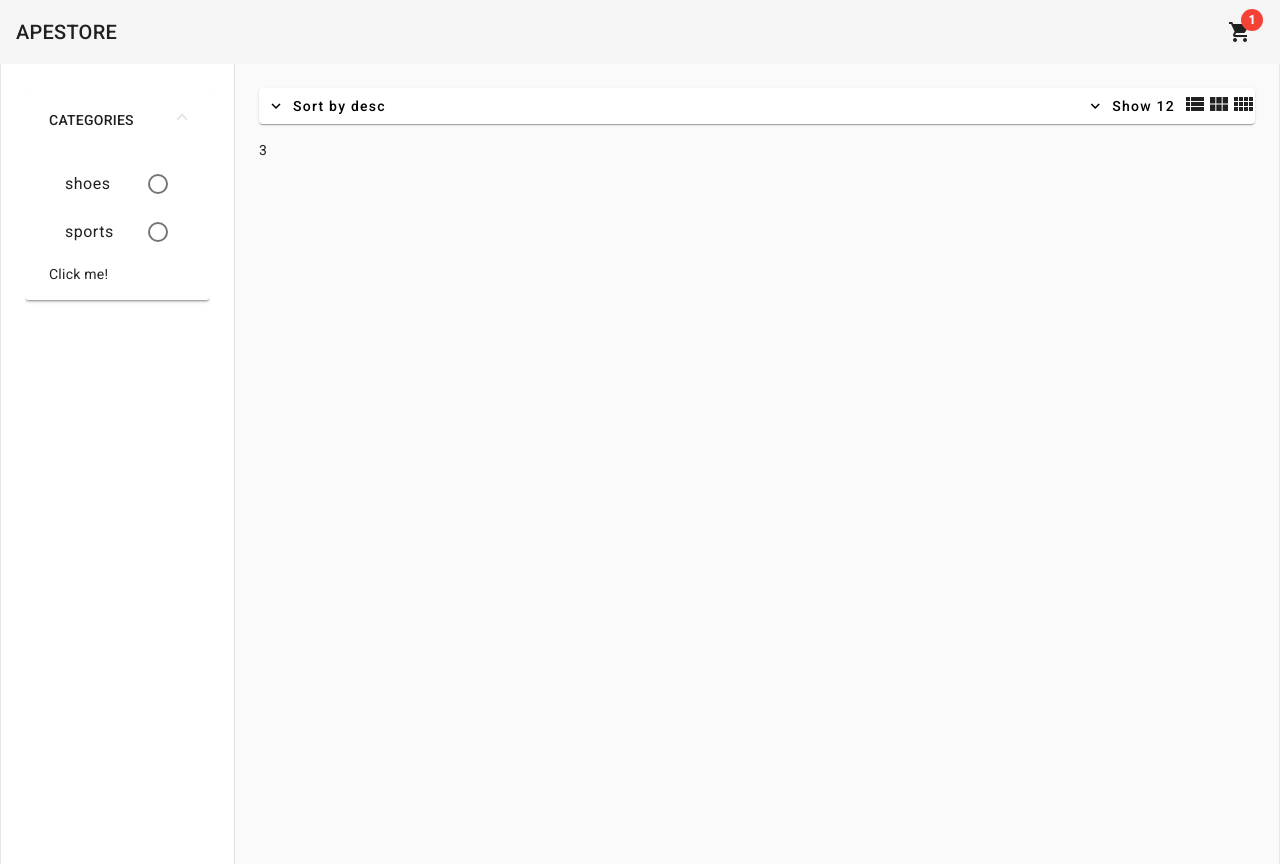
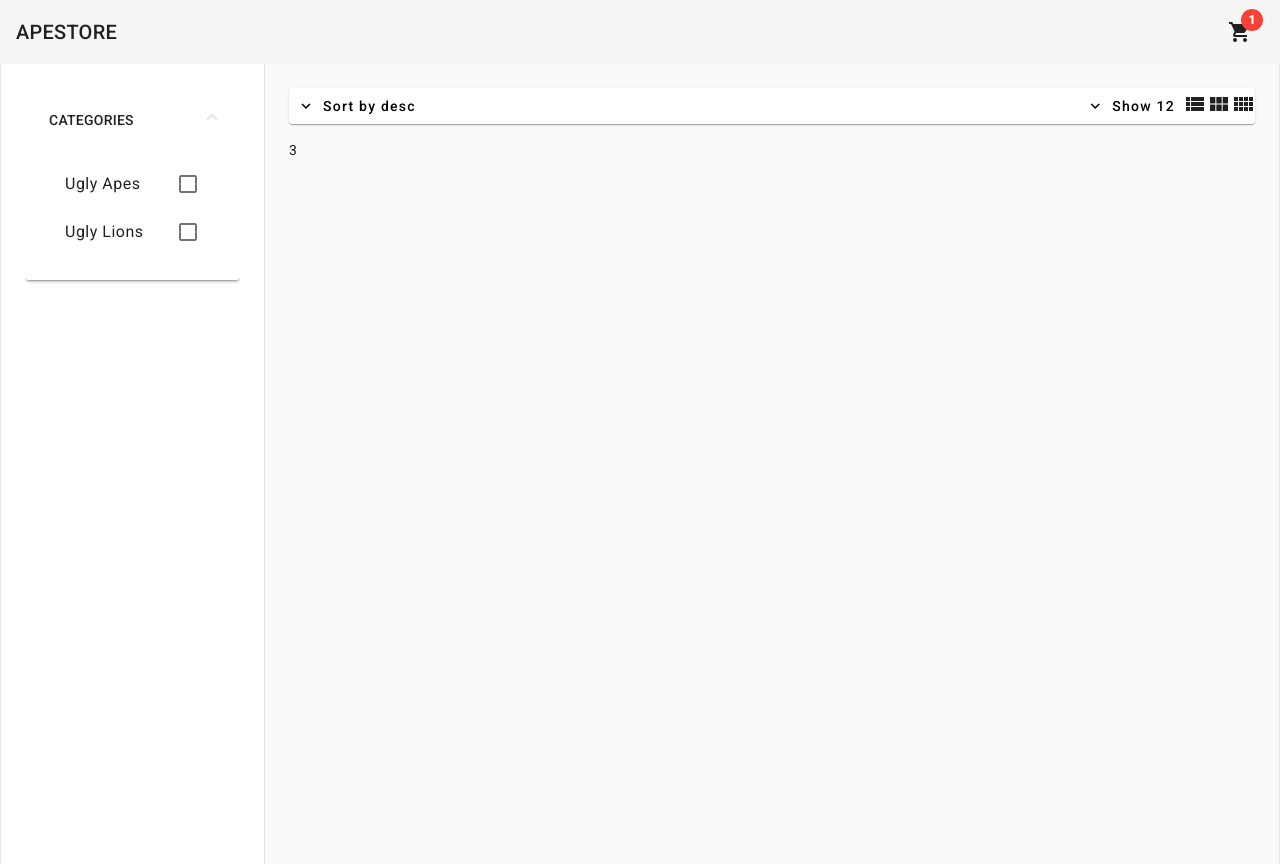
Before and after one commit to porkeatmatt/oefenenWebstoreAngular, an Angular app: page /home in a window 1280 px wide. Both pictures are taken after a click on the button "CATEGORIES". Built offline with nearby package versions, Linux system fonts and the light colour scheme.

Commit message:
fixed event handling of categories array

```diff
--- a/src/app/pages/home/components/filters/filters.component.html
+++ b/src/app/pages/home/components/filters/filters.component.html
@@ -4,14 +4,12 @@
     <mat-panel-title> CATEGORIES </mat-panel-title>
   </mat-expansion-panel-header>
 
-  <mat-selection-list [multiple]="false">
+  <mat-selection-list (selectionChange)="onSelectionChange()">
     <mat-list-option *ngFor="let category of categories" [value]="category">
       <!--Je definiert een local variable category en voor ieder element in de verzameling wordt een option aangemaakt-->
       <!--property binding: je bindt de local variable aan de value van mat-list-option -->
-      <button (click)="onShowCategory(category)">{{ category }}</button>
-      <!--hier geef je de locale variable mee als parameter in functie-->
+      {{ category }}
     </mat-list-option>
   </mat-selection-list>
-  <button (click)="logToConsole()">Click me!</button>
-  {{category}}
+
 </mat-expansion-panel>
--- a/src/app/pages/home/components/filters/filters.component.ts
+++ b/src/app/pages/home/components/filters/filters.component.ts
@@ -5,17 +5,14 @@ import { Component, EventEmitter, Output } from '@angular/core';
   templateUrl: 'filters.component.html'
 })
 export class FiltersComponent {
-  @Output() showCategory = new EventEmitter<string>();
+  @Output() selectedCategoriesChange = new EventEmitter<string[]>();
 
-  categories: string[] = ['shoes', 'sports'];
+  categories: string[] = ['Ugly Apes', 'Ugly Lions'];
+  selectedCategories: string[] = [];
 
-  onShowCategory(category: string): void{
-    this.showCategory.emit(category);
-    console.log("deze functie werkt")
-  }
-
-  logToConsole(): void {
-    console.log('Button clicked! Log message from the component.');
+  onSelectionChange() {
+    this.selectedCategoriesChange.emit(this.selectedCategories);
+    console.log('deze functie werkt in child')
   }
 
 }
--- a/src/app/pages/home/home.component.html
+++ b/src/app/pages/home/home.component.html
@@ -6,7 +6,7 @@
 
 <!-- hoogte is volledige container, breedte max 7x viewport -->
     <mat-drawer mode="side" opened class="p-6">
-        <app-filters (showCategory)="handleCategory($event)"></app-filters>
+        <app-filters (selectedCategoriesChange)="onSelectedCategoriesChange($event)"></app-filters>
     </mat-drawer>
     <mat-drawer-content class="p-6">
         <app-products-header (columnsCountChange)="onColumsCountChange($event)">
--- a/src/app/pages/home/home.component.ts
+++ b/src/app/pages/home/home.component.ts
@@ -7,15 +7,15 @@ import { Component } from '@angular/core';
 export class HomeComponent {
 
   cols = 3;
-  selectedCategory: string | undefined;
 
   onColumsCountChange(colsNum: number): void{
     this.cols = colsNum;
   }
 
-  handleCategory(NewCategory: string): void {
-    console.log('Category received in parent:', NewCategory);
-    this.selectedCategory = NewCategory;
+  onSelectedCategoriesChange(selectedCategories: string[]) {
+    console.log('Selected Categories in Parent:', selectedCategories);
   }
 
+
+
 }
```
